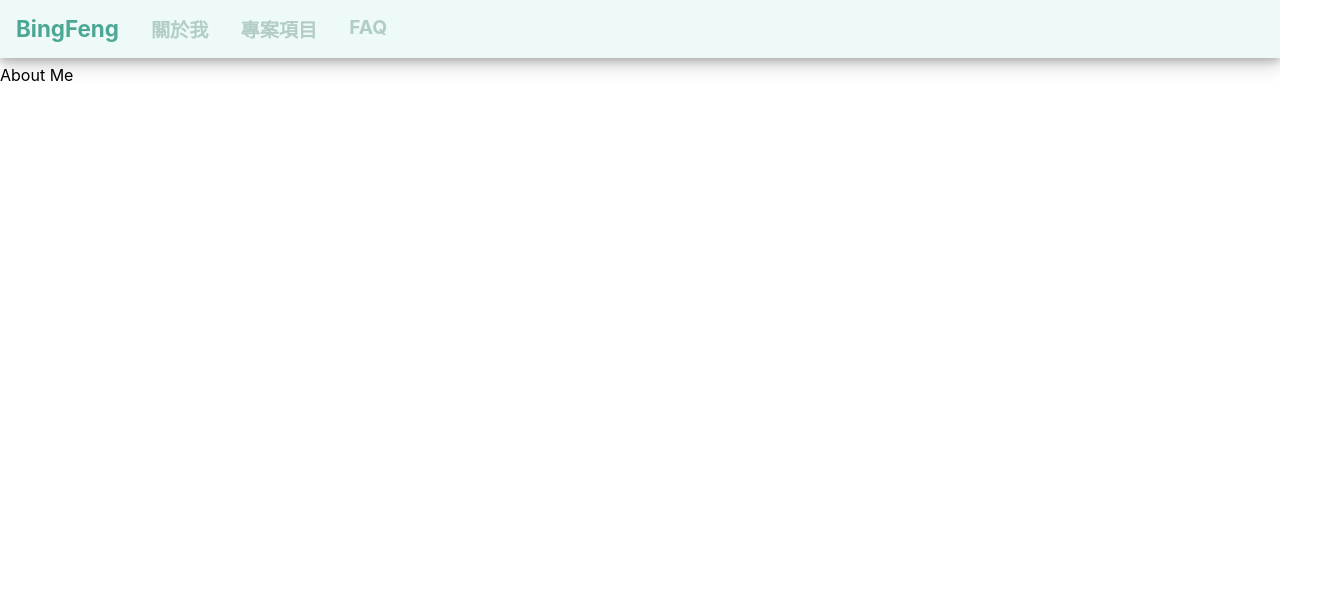
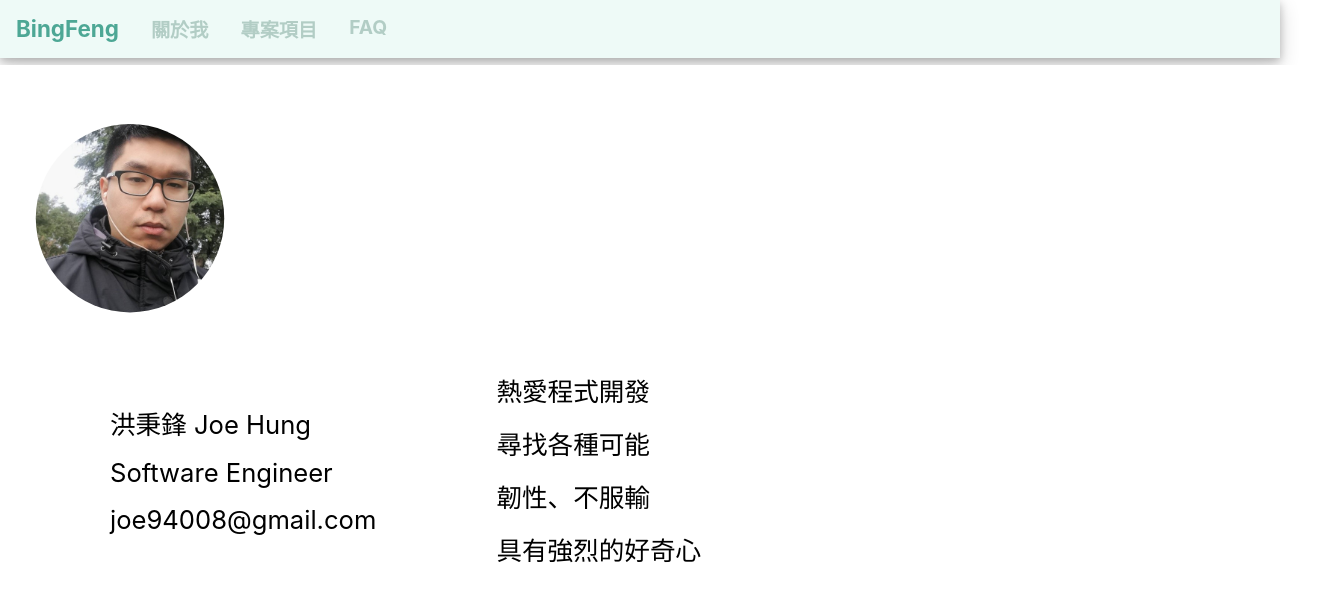
Before and after one commit to BingFengHung/bingfenghung.github.io, a React (Create React App) app: page /AboutMe in a window 1280 px wide. Shown: the top 602 px of the page, 1340 px wide, since content can reach past the window. Built offline with nearby package versions, Linux system fonts and the light colour scheme.

Commit message:
加入 css-mmodule 的概念

```diff
--- a/src/components/ArticleCard/ArticleCard.js
+++ b/src/components/ArticleCard/ArticleCard.js
@@ -1,4 +1,4 @@
-import './ArticleCard.css';
+import style from './ArticleCard.module.css';
 import { useEffect, useState } from 'react';
 import Card from '../Card/Card';
 
@@ -37,9 +37,9 @@ function ArticleCard() {
 	}, [])
 
 	return (
-		<div className="article">
+		<div className={style.article}>
 			<h2>近期文章</h2>
-			<div className="article_block">
+			<div className={style.article_block}>
 				{
 					articleData
 				}
--- /dev/null
+++ b/src/components/Avatar/Avatar.css
@@ -0,0 +1,28 @@
+.container {
+	display: flex;
+	width: 100%;
+}
+
+.pic {
+	margin-right: 3%;
+}
+
+.pic .avatar {
+	width: 200px;
+	clip-path: circle(40% at center);
+}
+
+.info {
+	display: flex;
+	align-items: center;
+}
+
+.info ul {
+	margin: 0 40px;
+}
+
+.info li {
+	list-style-type: none;
+	margin: 16px 0;
+	font-size: 1.6rem;
+}
--- /dev/null
+++ b/src/components/Avatar/Avatar.js
@@ -0,0 +1,27 @@
+import style from './Avatar.css';
+
+function Avatar() {
+	return (
+	<div className={style.container}>
+		<div className="pic">
+			<img className="avatar" src="images/avatar.jpg" alt="BingFengHung"/>
+		</div>
+
+		<div className="info">
+			<ul>
+				<li>洪秉鋒 Joe Hung</li>
+				<li>Software Engineer</li>
+				<li>joe94008@gmail.com</li>
+			</ul>
+			<ul className="motto">
+				<li>熱愛程式開發</li>
+				<li>尋找各種可能</li>
+				<li>韌性、不服輸</li>
+				<li>具有強烈的好奇心</li>
+			</ul>
+		</div>
+	</div>
+	)
+}
+
+export default Avatar;
--- a/src/components/Card/Card.js
+++ b/src/components/Card/Card.js
@@ -1,11 +1,11 @@
-import './Card.css'
+import styles from './Card.module.css'
 
 function Card(props) {
 	return (
-		<div className='card'>
+		<div className={styles.card}>
 			<a href = './Articles/data.html'>
 				<img src={props.img} alt='alrticle'/>
-				<div className='card-content'>
+				<div>
 					<h4>{props.title}</h4>
 					<p>{props.description}</p>
 				</div>
--- /dev/null
+++ b/src/views/about_me/AboutMe.css
@@ -0,0 +1,6 @@
+.container {
+	padding: 20px 30px 50px;
+	background-color: white;
+	width: 80%;
+	margin: 0 auto;
+}
--- a/src/views/about_me/AboutMe.js
+++ b/src/views/about_me/AboutMe.js
@@ -1,6 +1,11 @@
+import './AboutMe.css';
+import Avatar from '../../components/Avatar/Avatar';
+
 function AboutMe() {
 	return (
-		<div>About Me</div>
+		<div className="container">
+			<Avatar/>
+		</div>
 	)
 }
 
--- a/src/views/home/home.js
+++ b/src/views/home/home.js
@@ -1,4 +1,4 @@
-import './home.css'
+import styles from './home.module.css'
 import Footer from '../../components/Footer/Footer'
 import TypeWriteBoard from '../../components/TypeWriteBoard/TypeWriteBoard'
 import ArticleCard from '../../components/ArticleCard/ArticleCard'
@@ -7,9 +7,9 @@ import background from '../../assets/OGA1IP0.jpg'
 function Home() {
 	return (
 		<div>
-			<div className="container">
+			<div className={styles.container}>
 			<div>
-				<img src={background} alt="playground" />
+				<img className={styles.backgroundImage} src={background} alt="playground" />
 				<TypeWriteBoard/>
 				</div>
 			</div>
--- a/src/views/home/home.css
+++ b/src/views/home/home.module.css
@@ -3,7 +3,7 @@
 	margin: 0 auto;
 }
 
-img {
+.backgroundImage {
 	vertical-align: middle;
 	margin: 0 auto;
 	width: 100%;
```
Also changed, not shown: src/components/ArticleCard/ArticleCard.module.css (renamed from src/components/ArticleCard/ArticleCard.css), src/components/Card/Card.module.css (renamed from src/components/Card/Card.css).
